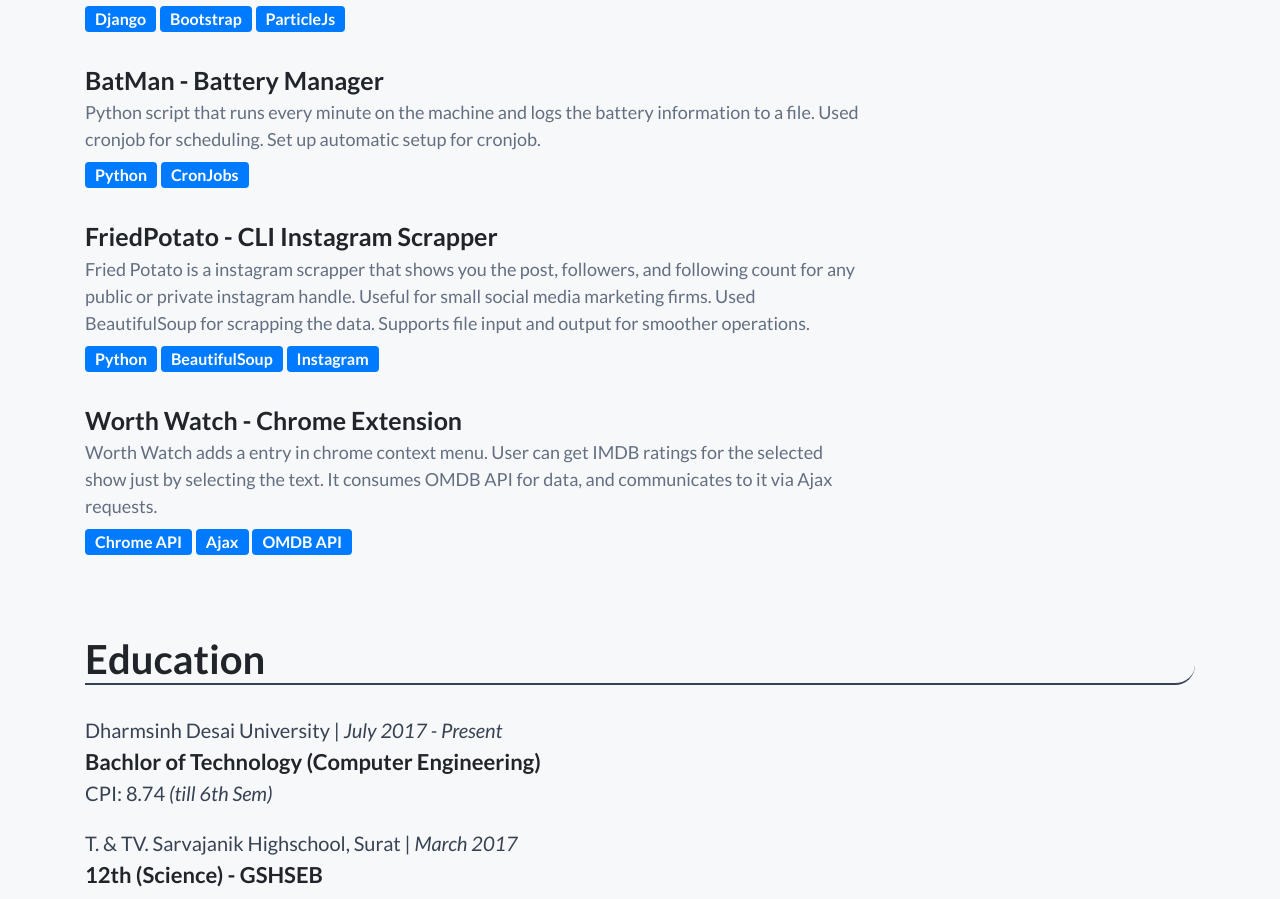
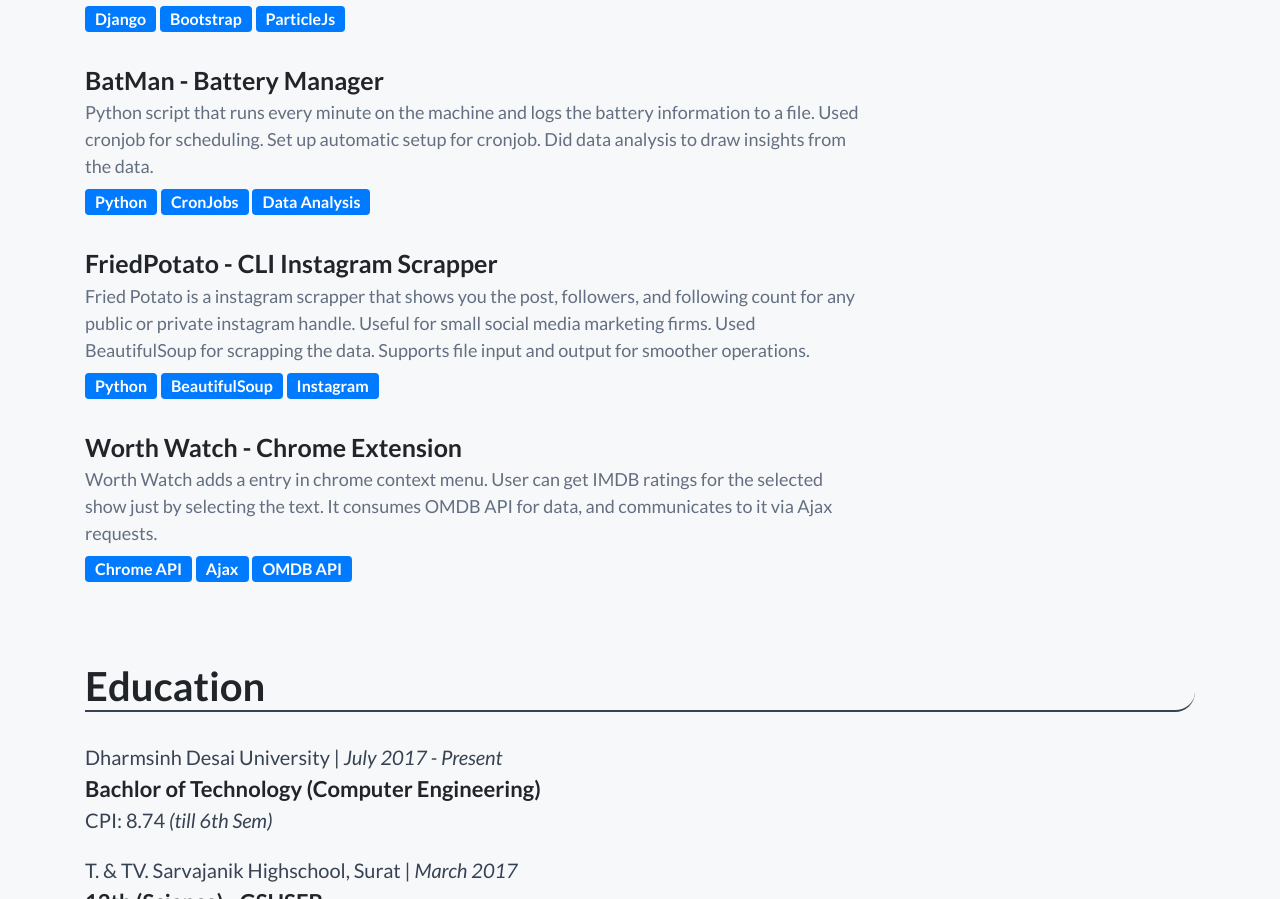
Before and after one commit to vivekshah1801/vivekshah1801.github.io, a plain HTML site: page index.html in a window 1280 px wide. Shown: the part 2521-3420 px from the top of the page. Drawn offline with nearby package versions, Linux system fonts and the light colour scheme.

Commit message:
Update index.html

```diff
--- a/index.html
+++ b/index.html
@@ -224,11 +224,12 @@
                     <p class="proj-title">BatMan - Battery Manager</p>
                     <p class="proj-details">
                         Python script that runs every minute on the machine and logs the battery information to a file.
-                        Used cronjob for scheduling. Set up automatic setup for cronjob.
+                        Used cronjob for scheduling. Set up automatic setup for cronjob. Did data analysis to draw insights from the data.
                     </p>
                     <p class="proj-tech">
                         <span class="badge badge-primary">Python</span>
                         <span class="badge badge-primary">CronJobs</span>
+                        <span class="badge badge-primary">Data Analysis</span>
                     </p>
                 </div>
 
```
